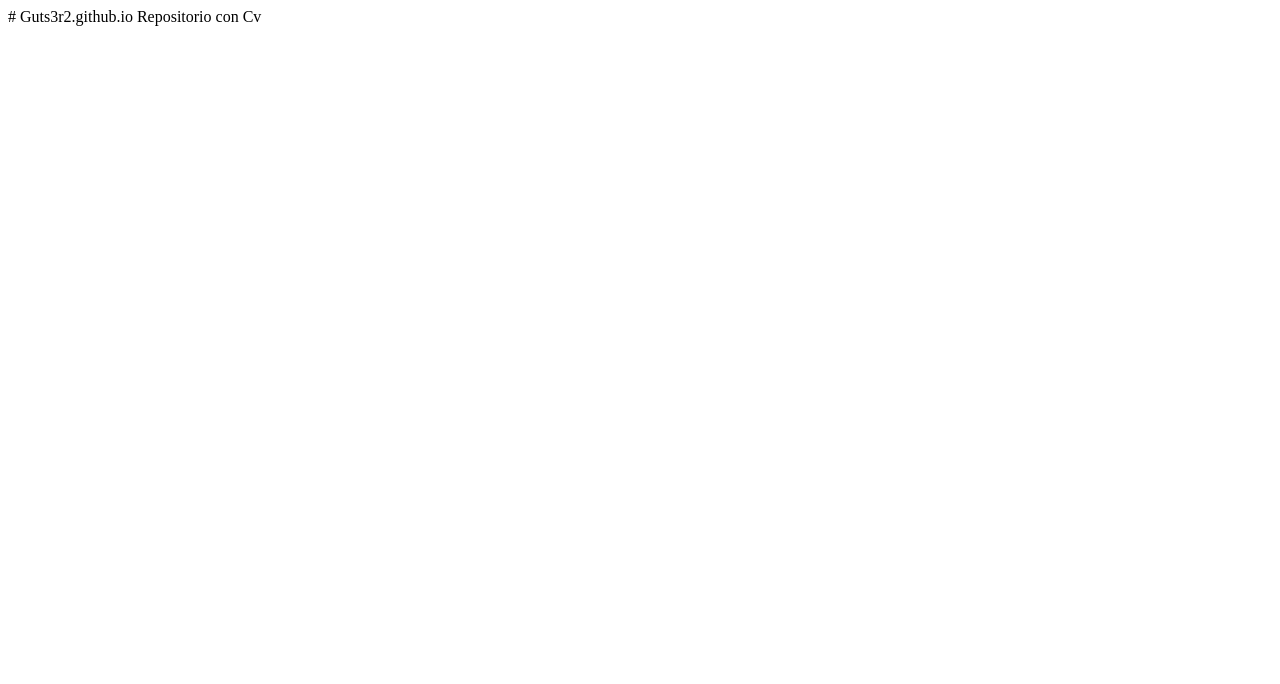
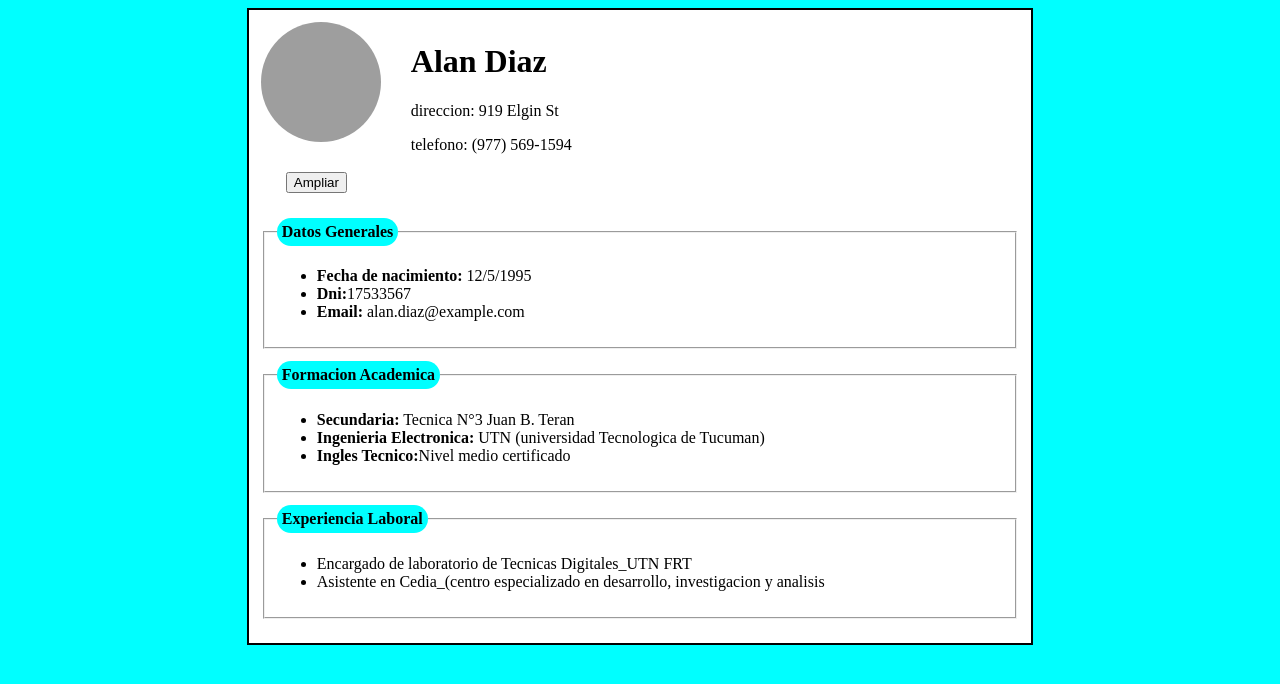
Before and after one commit to Guts3r2/Guts3r2.github.io, a plain HTML site: page index.html in a window 1280 px wide. Drawn offline with Linux system fonts and the light colour scheme; grey boxes are pictures that could not be loaded.

Commit message:
Add files via upload

```diff
--- a/index.html
+++ b/index.html
@@ -1,2 +1,48 @@
-# Guts3r2.github.io
-Repositorio con Cv
+<!DOCTYPE html>
+<html lang="es">
+<head>
+    <meta charset="UTF-8">
+    <meta http-equiv="X-UA-Compatible" content="IE=edge">
+    <meta name="viewport" content="width=device-width, initial-scale=1.0">
+    <link rel="stylesheet" type="text/css" href="style.css" />
+
+    <title>CV Alan Diaz</title>
+</head>
+<body>
+
+    <div>
+
+        <img id="foto" src="https://randomuser.me/api/portraits/men/31.jpg" alt="Foto del dueño Cv"
+        width="120 " height="120">
+        <h1>Alan Diaz</h1>
+        <p>direccion: 919 Elgin St</p>
+        <p>telefono: (977) 569-1594</p>
+        <button id="boton">Ampliar</button>
+        <fieldset>
+            <legend>Datos Generales</legend>
+            <ul>
+                <li><span>Fecha de nacimiento:</span> 12/5/1995</li>
+                <li><span>Dni:</span>17533567</li>
+                <li><span>Email:</span> alan.diaz@example.com</li>
+            </ul>
+        </fieldset>
+        <fieldset>
+            <legend>Formacion Academica</legend>
+            <ul>
+                <li><span>Secundaria:</span> Tecnica N°3 Juan B. Teran</li>
+                <li><span>Ingenieria Electronica: </span> UTN (universidad Tecnologica de Tucuman)</li>
+                <li><span>Ingles Tecnico:</span>Nivel medio certificado</li>
+            </ul>
+        </fieldset>
+        <fieldset>
+            <legend>Experiencia Laboral</legend>
+            <ul>
+                <li>Encargado de laboratorio de Tecnicas Digitales_UTN FRT</li>
+                <li>Asistente en Cedia_(centro especializado en desarrollo, investigacion y analisis</li>
+            </ul>
+        </fieldset>
+
+    </div>
+    <script src="js.js"></script>
+</body>
+</html>
--- /dev/null
+++ b/js.js
@@ -0,0 +1,13 @@
+
+let boton= document.getElementById("boton");
+let foto= document.getElementById("foto");
+boton.onclick= function(){
+    foto.style.width="250px";
+    foto.style.height="250px"
+    document.getElementById("boton").innerHTML="2 click para volver"
+}
+boton.ondblclick=function(){
+    foto.style.width="120px";
+    foto.style.height="120px"
+    document.getElementById("boton").innerHTML="Ampliar"
+}
--- /dev/null
+++ b/style.css
@@ -0,0 +1,34 @@
+body{
+    background-color: aqua;
+}
+div{
+    background-color: white;
+    border:2px solid black;
+    padding: 12px;
+    width: 60%;
+    margin: 0 auto;
+}
+fieldset{
+    margin-bottom: 12px;
+}
+legend{
+    background-color: aqua;
+    padding: 5px;
+    border-radius: 20px;
+    font-weight: bold;
+
+}
+img{
+    border-radius: 50%;
+    margin-bottom: 12px;
+    margin-right: 30px;
+    float:left;
+}
+span{
+    font-weight: bold;
+}
+button{
+    margin: 2px;
+    margin-left: 25px;
+    margin-bottom: 25px;
+}
```
